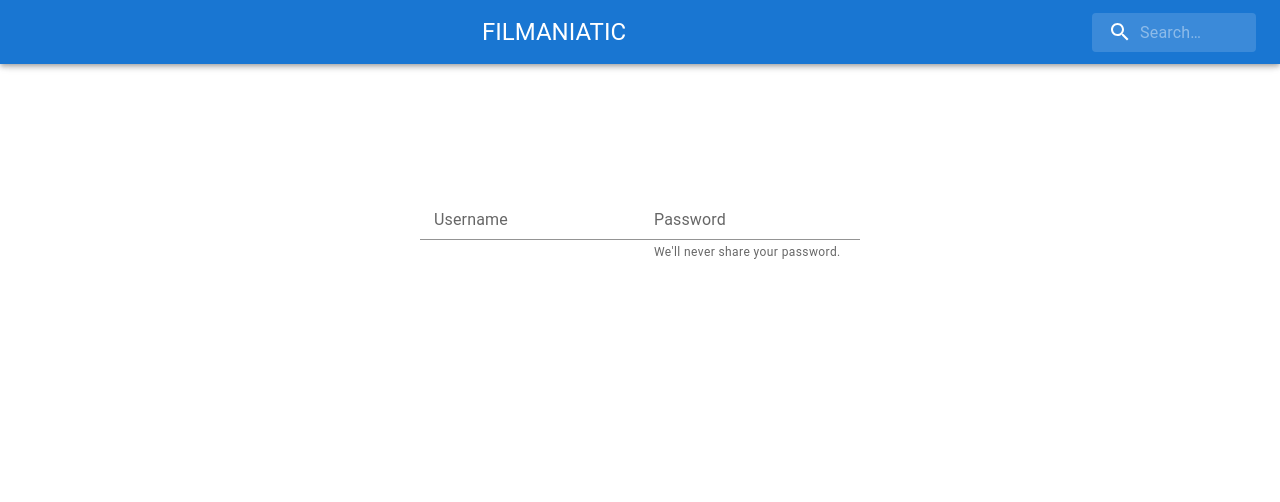
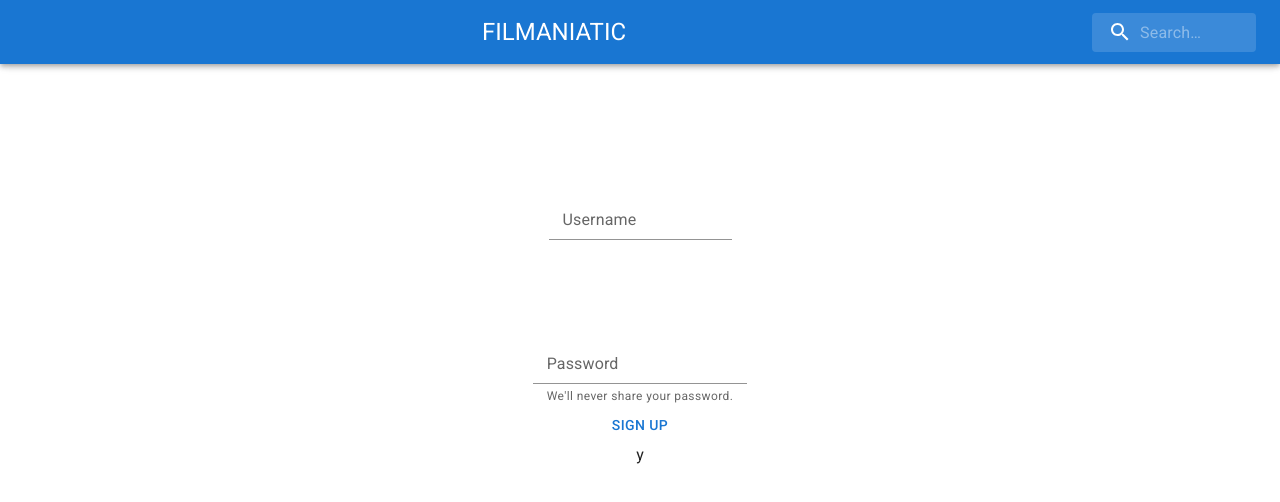
Before and after one commit to AaronLopezBarros/filmaniatic-app, a React (Create React App) app in the folder client/: page /signup in a window 1280 px wide. Shown: the top 502 px of the page. Built offline with nearby package versions, Linux system fonts and the light colour scheme.

Commit message:
form only submit last input?

```diff
--- a/client/public/index.html
+++ b/client/public/index.html
@@ -11,15 +11,15 @@
     />
     <link rel="apple-touch-icon" href="%PUBLIC_URL%/logo192.png" />
     <link rel="manifest" href="%PUBLIC_URL%/manifest.json" />
-
-
+    <link
+      rel="stylesheet"
+      href="https://fonts.googleapis.com/css?family=Roboto:300,400,500,700&display=swap"
+    />
 
     <title>React App</title>
   </head>
   <body>
     <noscript>You need to enable JavaScript to run this app.</noscript>
     <div id="root"></div>
-
-
   </body>
 </html>
--- a/client/src/components/SearchAppBar/SearchAppBar.jsx
+++ b/client/src/components/SearchAppBar/SearchAppBar.jsx
@@ -70,12 +70,11 @@ export default function SearchAppBar() {
               color="inherit"
               aria-label="open drawer"
               sx={{ mr: 2 }}
-            >
-              <MenuIcon
-                onClick={() => {
+              onClick={() => {
                   setOpen(true);
                 }}
-              />
+            >
+              <MenuIcon/>
             </IconButton>
           </Hidden>
           <SwipeableDrawer
--- a/client/src/components/SignUpForm/SignUpForm.jsx
+++ b/client/src/components/SignUpForm/SignUpForm.jsx
@@ -1,11 +1,14 @@
-import { Container } from "@mui/material";
+import {
+  Container,
+  FormControl,
+  Input,
+  InputLabel,
+  FormHelperText,
+  Button,
+  Grid,
+} from "@mui/material";
 import { useState } from "react";
-import { FormControl } from "@mui/material";
-import { InputLabel } from "@mui/material";
-import { Input } from "@mui/material";
-import { FormHelperText } from "@mui/material";
 import signup from "../../services/auth.service";
-import { Button } from "@mui/material";
 
 const SignUpForm = () => {
   const [signupForm, setSignupForm] = useState({
@@ -21,42 +24,50 @@ const SignUpForm = () => {
   };
 
   const handleSubmit = (e) => {
-      e.preventDefault()
-      console.log('ok')
-    const credentials = { username, password }
+    e.preventDefault();
+    const credentials = { username, password };
+    console.log(credentials);
 
-    signup(credentials)
-  }
+    signup(credentials);
+  };
 
   return (
     <Container>
-      <FormControl sx={{ mt: 12 }} onSubmit={handleSubmit}>
-        <InputLabel htmlFor="my-input">Username</InputLabel>
+<form onSubmit={handleSubmit}>
+        <Grid>
+          <FormControl sx={{ mt: 12 }}>
+            <InputLabel htmlFor="username">Username</InputLabel>
             <Input
               type="text"
               name="username"
               value={username}
               onChange={handleInputChange}
-          id="my-input-username"
-          aria-describedby="my-helper-text-username"
+              id="username"
             />
           </FormControl>
-      <FormControl sx={{ mt: 12 }} onSubmit={handleSubmit}>
-        <InputLabel htmlFor="my-input">Password</InputLabel>
+        </Grid>
+        <Grid>
+          <FormControl sx={{ mt: 12 }}>
+            <InputLabel htmlFor="password">Password</InputLabel>
             <Input
               type="password"
               name="password"
               value={password}
               onChange={handleInputChange}
-          id="my-input"
-          aria-describedby="my-helper-text"
-          id="my-input-password"
-          aria-describedby="my-helper-text-password"
+              id="password"
+              aria-describedby="password-helper"
             />
-        <FormHelperText id="my-helper-text">
+            <FormHelperText id="password-helper">
               We'll never share your password.
             </FormHelperText>
           </FormControl>
+        </Grid>
+        <Grid>
+          <Button type="submit">Sign Up</Button>
+        </Grid>y
+</form>
+
+
     </Container>
   );
 };
```
Also changed, not shown: client/package.json (+4 -4 lines), 2 other files (tests, documents, lock files or other folders). Lines whose indentation alone changed are shown as unchanged.
